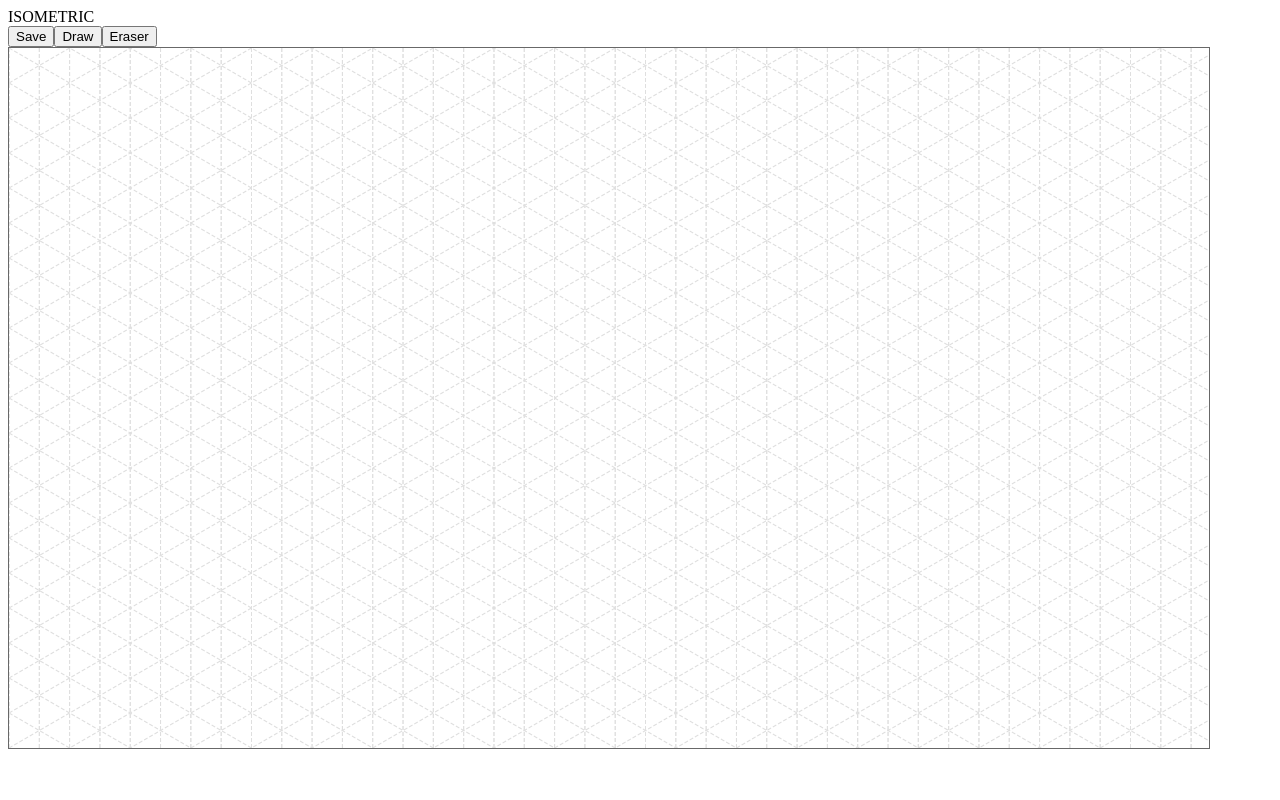
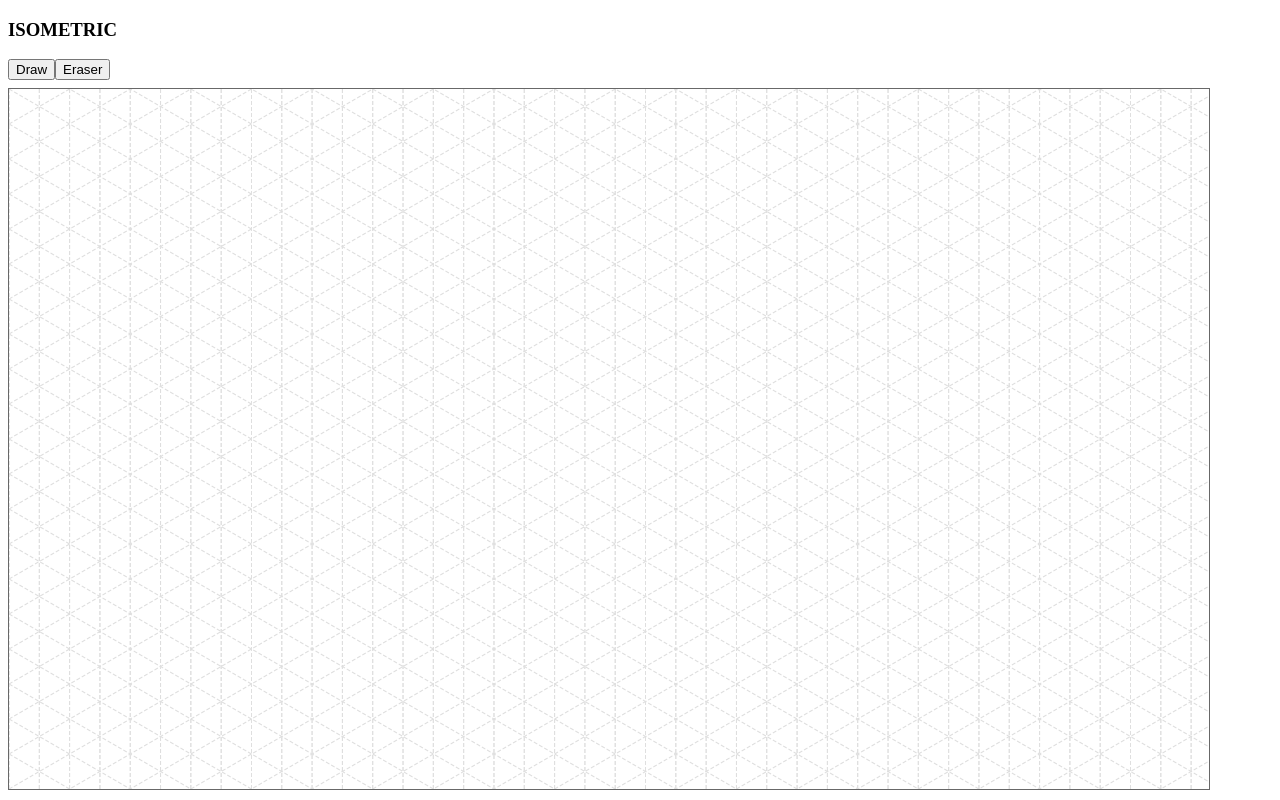
Before and after one commit to duongtdn/isometric, a React app: page / in a window 1280 px wide. Built offline with nearby package versions, Linux system fonts and the light colour scheme; the HTML template or start-up script is replaced by a standard one.

Commit message:
add App.jsx

```diff
--- a/demo/app.js
+++ b/demo/app.js
@@ -1,32 +1,8 @@
 "use strict"
 
-import React, { useState, useEffect } from "react";
+import React from "react";
 import { render } from "react-dom";
 
-import DrawingBoard from "../src/DrawingBoard";
-
-const App = () => {
-
-  const [pen, setPen] = useState("pencil");
-
-  return (
-    <div className = "container">
-      <div> ISOMETRIC </div>
-      <div>
-        <button onClick = {saveImage}>Save</button>
-        <button onClick = {e => setPen("pencil")}>Draw</button>
-        <button onClick = {e => setPen("eraser")}>Eraser</button>
-      </div>
-      <DrawingBoard width = "1200px" height = "700px" pen = {pen} />
-    </div>
-  );
-
-  function saveImage() {
-    // const canvas = board.current;
-    // const image = canvas.toDataURL("image/png").replace("image/png", "image/octet-stream");
-    // window.location.href=image;
-  }
-
-};
+import App from "../src/App";
 
 render(<App />, document.getElementById("root"));
--- a/demo/index.html
+++ b/demo/index.html
@@ -5,7 +5,7 @@
     <meta charset="UTF-8" />
     <meta name="viewport" content="width=device-width, initial-scale=1,  shrink-to-fit=no">
     <meta http-equiv="x-ua-compatible" content="ie=edge">
-    <title>Quiz Editor</title>
+    <title>Free Isometric Drawing</title>
 
     <link rel="stylesheet" type="text/css" href="https://www.w3schools.com/w3css/4/w3.css">
     <link rel="stylesheet" href="https://use.fontawesome.com/releases/v5.8.2/css/all.css" integrity="sha384-oS3vJWv+0UjzBfQzYUhtDYW+Pj2yciDJxpsK1OYPAYjqT085Qq/1cq5FLXAZQ7Ay" crossorigin="anonymous">
--- /dev/null
+++ b/src/App.jsx
@@ -0,0 +1,22 @@
+"use strict"
+
+import React, { useState } from "react";
+
+import DrawingBoard from "./DrawingBoard";
+
+export default function() {
+
+  const [pen, setPen] = useState("pencil");
+
+  return (
+    <div className = "container">
+      <h3> ISOMETRIC </h3>
+      <div className="w3-bar w3-border w3-border-gray w3-round" style = {{margin: "8px 0"}}>
+        <button className="w3-button w3-bar-item" onClick = {e => setPen("pencil")}>Draw</button>
+        <button className="w3-button w3-bar-item" onClick = {e => setPen("eraser")}>Eraser</button>
+      </div>
+      <DrawingBoard width = "1200px" height = "700px" pen = {pen} />
+    </div>
+  );
+
+}
```
